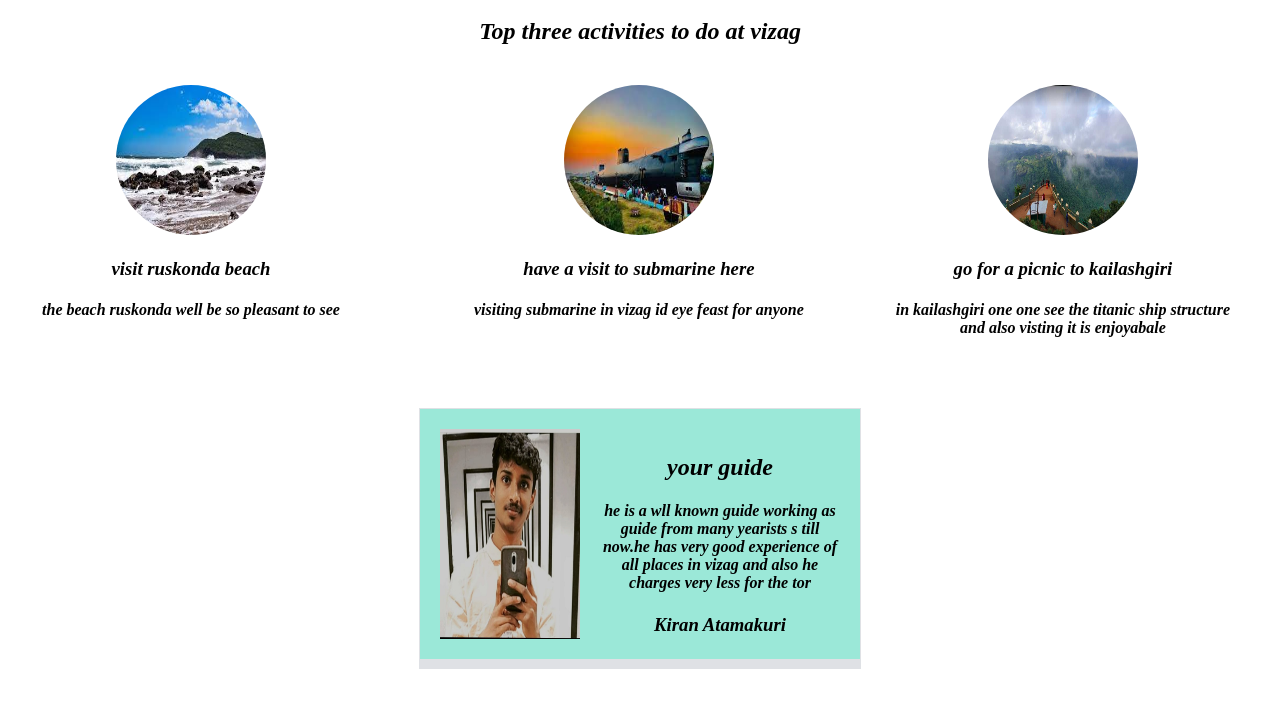
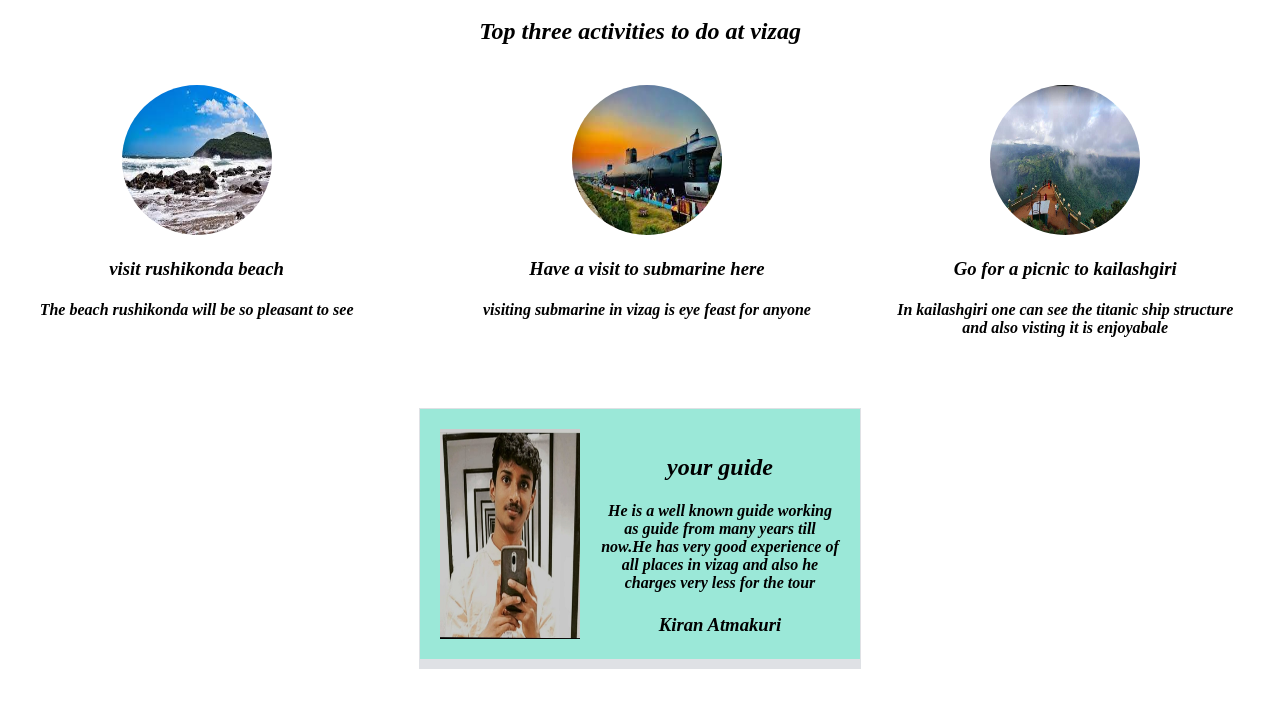
Before and after one commit to gracyteresa/vizag-hometown, a plain HTML site: page index.html in a window 1280 px wide. Shown: the part 302-1010 px from the top of the page. Drawn offline with Linux system fonts and the light colour scheme.

Commit message:
spellings commited

```diff
--- a/index.html
+++ b/index.html
@@ -18,21 +18,21 @@
     <div class="maindiv">
         <div class="one">
             <img class="beach" src="images/beach.jpg" alt="beach photo">
-            <h3> visit ruskonda beach</h3>
-            <h4>the beach ruskonda well be so pleasant to see </h4>
+            <h3> visit rushikonda beach</h3>
+            <h4>The beach rushikonda will be so pleasant to see </h4>
 
         </div>
         <div class="two">
             <img class="submarine" src="images/submarine.jpg" alt="submarine photo">
-            <h3> have a visit to submarine here</h3>
-            <h4>visiting submarine in vizag id eye feast for anyone</h4>
+            <h3> Have a visit to submarine here</h3>
+            <h4>visiting submarine in vizag is eye feast for anyone</h4>
 
 
         </div>
         <div class="three">
             <img class="rush" src="images/kailashgiri.png" alt="kailashgiri photo">
-            <h3> go for a picnic to kailashgiri</h3>
-            <h4>in kailashgiri one one see the titanic ship structure and also visting it is enjoyabale</h4>
+            <h3> Go for a picnic to kailashgiri</h3>
+            <h4>In kailashgiri one can see the titanic ship structure and also visting it is enjoyabale</h4>
 
         </div>
 
@@ -42,9 +42,9 @@
         <img class="yourguide" src="images/kiran.jpg" alt="kiran photo">
         <div class="sub">
             <h2 class="heading">your guide</h2>
-            <h4>he is a wll known guide working as guide from many yearists s till now.he has very good experience of
-                all places in vizag and also he charges very less for the tor</h4>
-            <h3>Kiran Atamakuri</h3>
+            <h4>He is a well known guide working as guide from many years till now.He has very good experience of
+                all places in vizag and also he charges very less for the tour</h4>
+            <h3>Kiran Atmakuri</h3>
         </div>
     </div>
 
```
